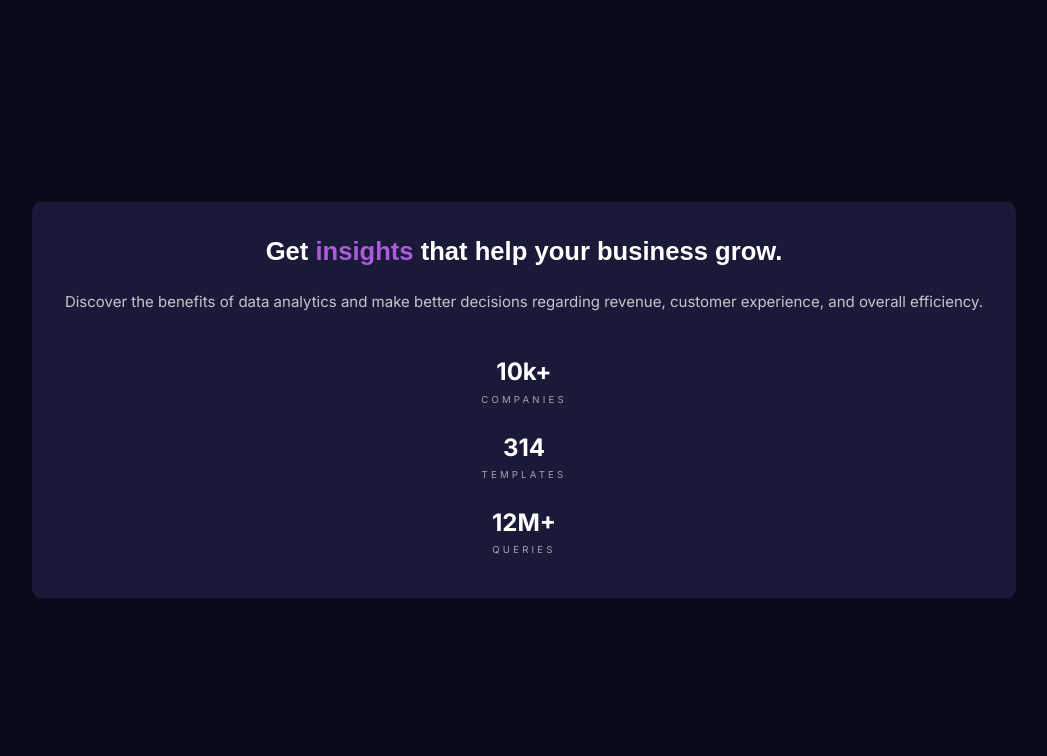
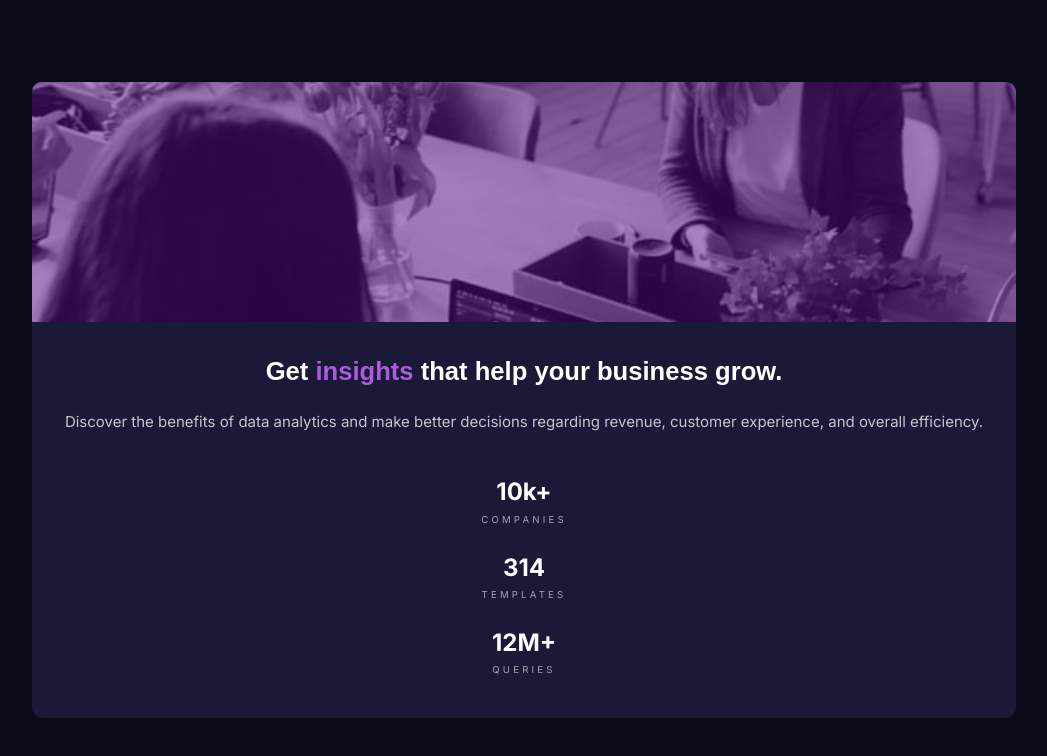
Before and after one commit to ferdroid8080/stats-preview-card, a plain HTML site: page index.html in a window 1280 px wide. Shown: the whole page, without its empty margins (116-1163 px from the left). Drawn offline with Linux system fonts and the light colour scheme.

Commit message:
[add] image for card-image section

```diff
--- a/index.html
+++ b/index.html
@@ -15,7 +15,9 @@
 	</head>
 	<body>
 		<div class="card--container">
-			<div class="card--image"></div>
+			<div class="card--image">
+				<div class="card--image--color-mask"></div>
+			</div>
 			<div class="card--content--wrapper">
 				<div class="card--content--header">
 					<h2>
--- a/styles.css
+++ b/styles.css
@@ -35,9 +35,31 @@ body {
 
 .card--container {
 	background-color: var(--dark-desaturated-blue);
-	padding: 35px 25px;
 	margin: 0 25px;
 	border-radius: 10px;
+}
+
+.card--image {
+	width: 100%;
+	height: 240px;
+	background-image: url('./images/image-header-mobile.jpg');
+	background-size: cover;
+	background-position: center;
+	background-repeat: no-repeat;
+	border-radius: 10px 10px 0 0;
+	position: relative;
+}
+
+.card--image--color-mask {
+	position: absolute;
+	background-color: hsla(277, 90%, 27%, 0.5);
+	width: 100%;
+	height: 100%;
+	border-radius: 10px 10px 0 0;
+}
+
+.card--content--wrapper {
+	padding: 35px 25px;
 }
 
 .card--content--header {
```
Also changed, not shown: images/image-header-mobile.jpg (added), 1 other file.
